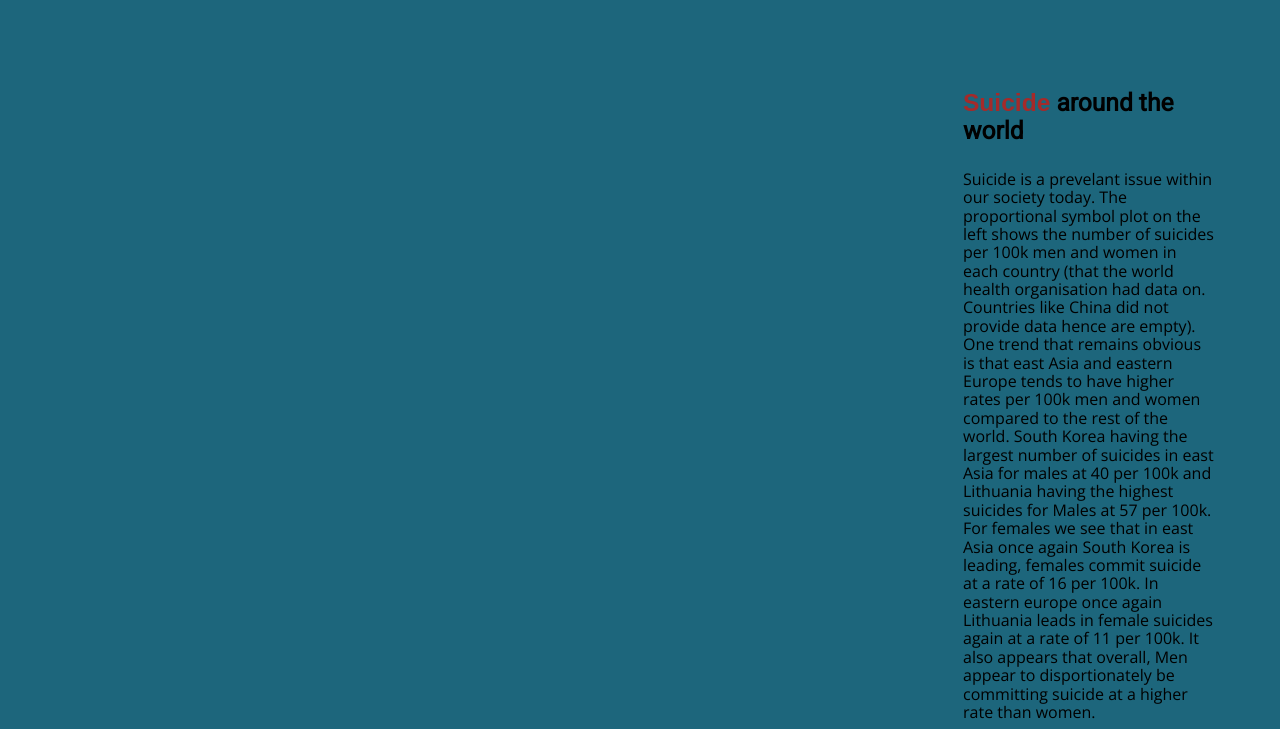
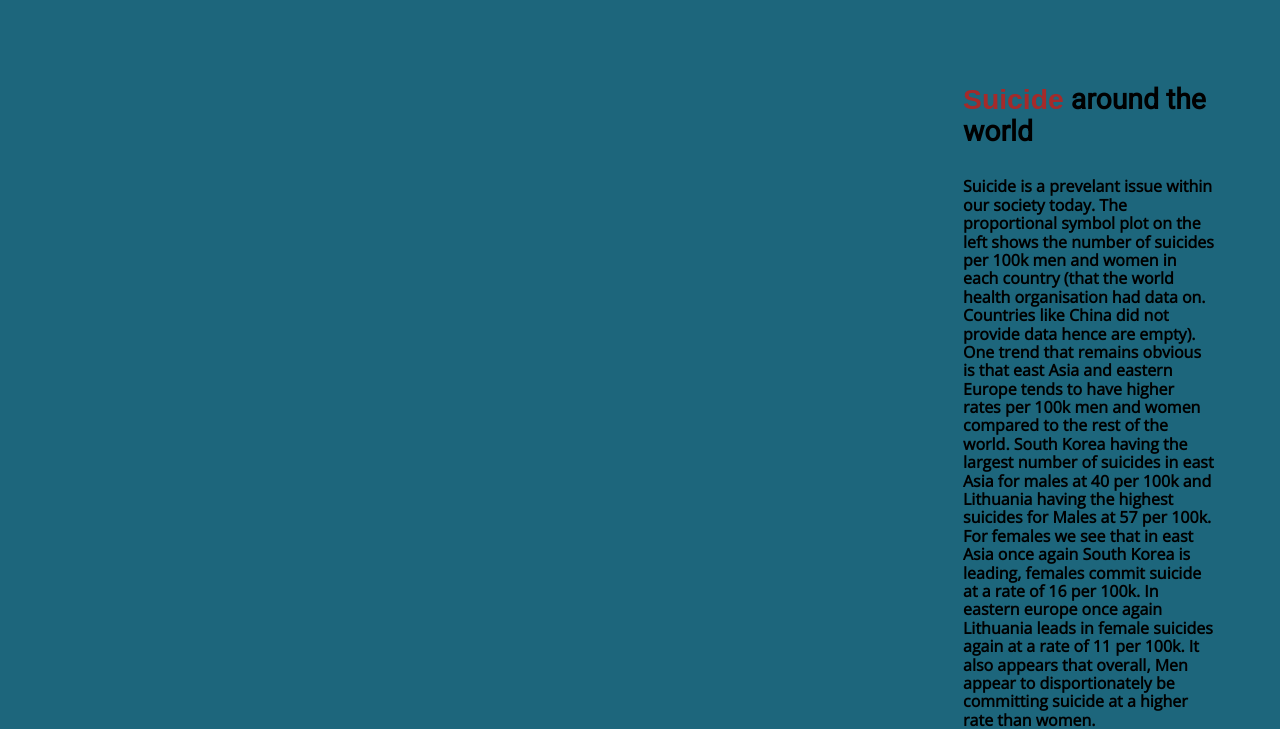
Before and after one commit to PrinceAli6/Data_vis_2, a plain HTML site: page index.html in a window 1280 px wide. Shown: the part 93-822 px from the top of the page. Drawn offline with nearby package versions, Linux system fonts and the light colour scheme; a script that the page names is missing.

Commit message:
Update styling.css

```diff
--- a/CSS/styling.css
+++ b/CSS/styling.css
@@ -47,7 +47,7 @@ body{
 
 .Main_text{
     font-family: 'Open Sans';
-    font-weight: 550;
+    font-weight: bolder;
 }
 
 
@@ -60,7 +60,7 @@ body{
 #prop_symbol_chart_text{
     text-align: left;
     padding-left: 3in;
-    padding-top: 0.7in;
+    padding-top: 0.6in;
 }
 
 
@@ -90,11 +90,11 @@ body{
 #para_3{
     text-align: left;
     padding-left: 3in;
-    padding-top: 1.5in;
+    padding-top: 1.25in;
 }
 
 .para_heading{
-    font-size: 0.65cm;
+    font-size: 0.75cm;
     font-family: 'Roboto';
     font-weight:bolder;
 }
```
